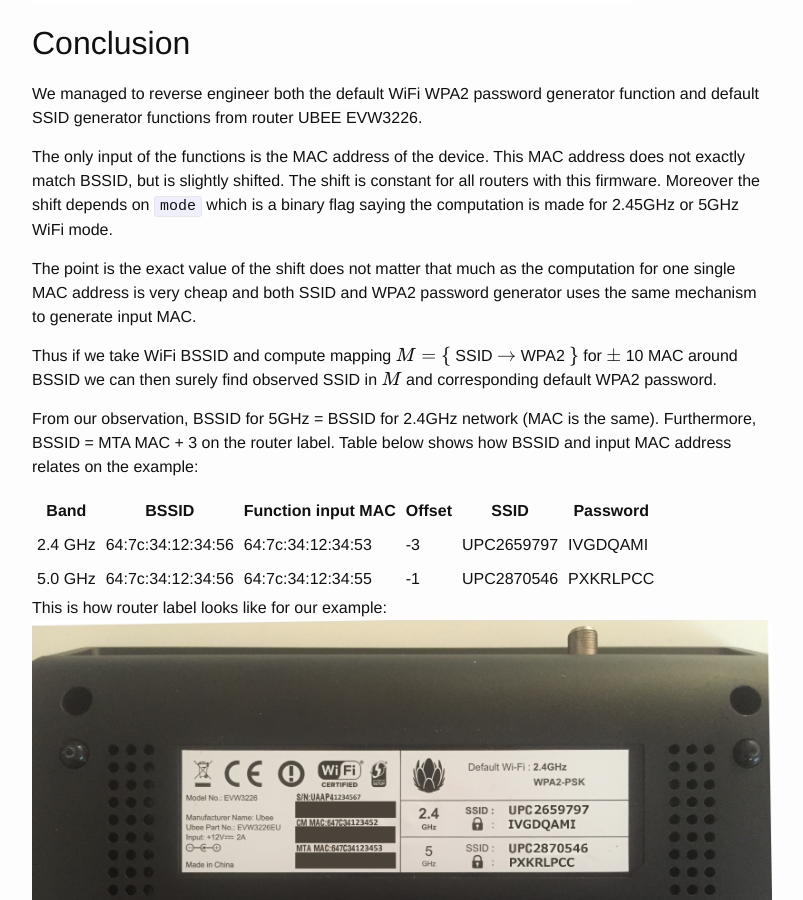
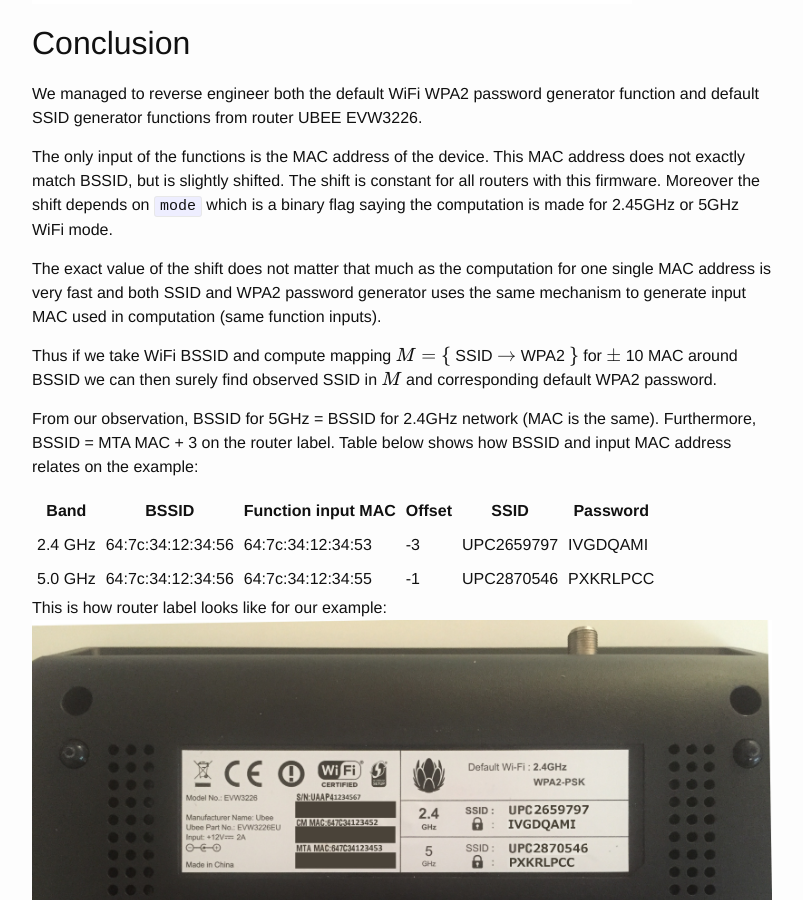
Before and after one commit to yolosec/deadcodeBlog, a Jekyll site: the page built from _posts/2016-06-14-UPC-UBEE-EVW3226-WPA2-Reversing.markdown, in a window 1280 px wide and 900 px high, scrolled down 23700 px. Shown: the whole window, without its empty margins (238-1041 px from the left). Built offline with Jekyll 4.4.1, drawn with Linux system fonts in a browser that asks for light colours; formulas are drawn with MathJax 3.

Commit message:
ubee: conclusion rephrased a bit

```diff
--- a/_posts/2016-06-14-UPC-UBEE-EVW3226-WPA2-Reversing.markdown
+++ b/_posts/2016-06-14-UPC-UBEE-EVW3226-WPA2-Reversing.markdown
@@ -738,8 +738,9 @@ The only input of the functions is the MAC address of the device. This MAC addre
 match BSSID, but is slightly shifted. The shift is constant for all routers with this firmware.
 Moreover the shift depends on `mode` which is a binary flag saying the computation is made for 2.45GHz or 5GHz WiFi mode.
 
-The point is the exact value of the shift does not matter that much as the computation for one single MAC
-address is very cheap and both SSID and WPA2 password generator uses the same mechanism to generate input MAC.
+The exact value of the shift does not matter that much as the computation for one single MAC
+address is very fast and both SSID and WPA2 password generator uses the same mechanism to generate input MAC used in computation
+(same function inputs).
 
 Thus if we take WiFi BSSID and compute mapping \\( M = \\{ \\) SSID \\( \rightarrow \\) WPA2 \\( \\} \\)
 for \\( \pm \\) 10 MAC around BSSID we can then surely find observed SSID in \\( M \\) and corresponding default
```
